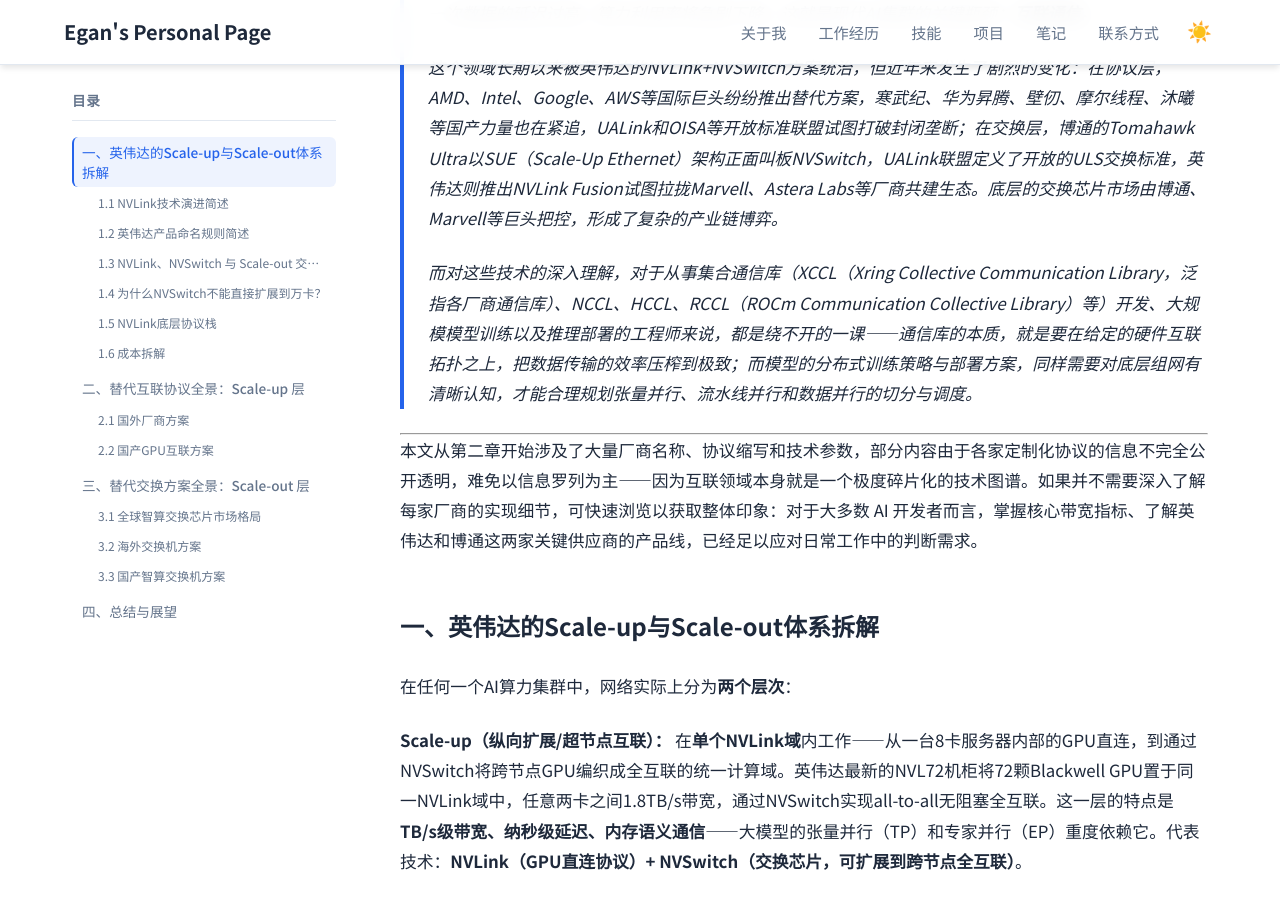
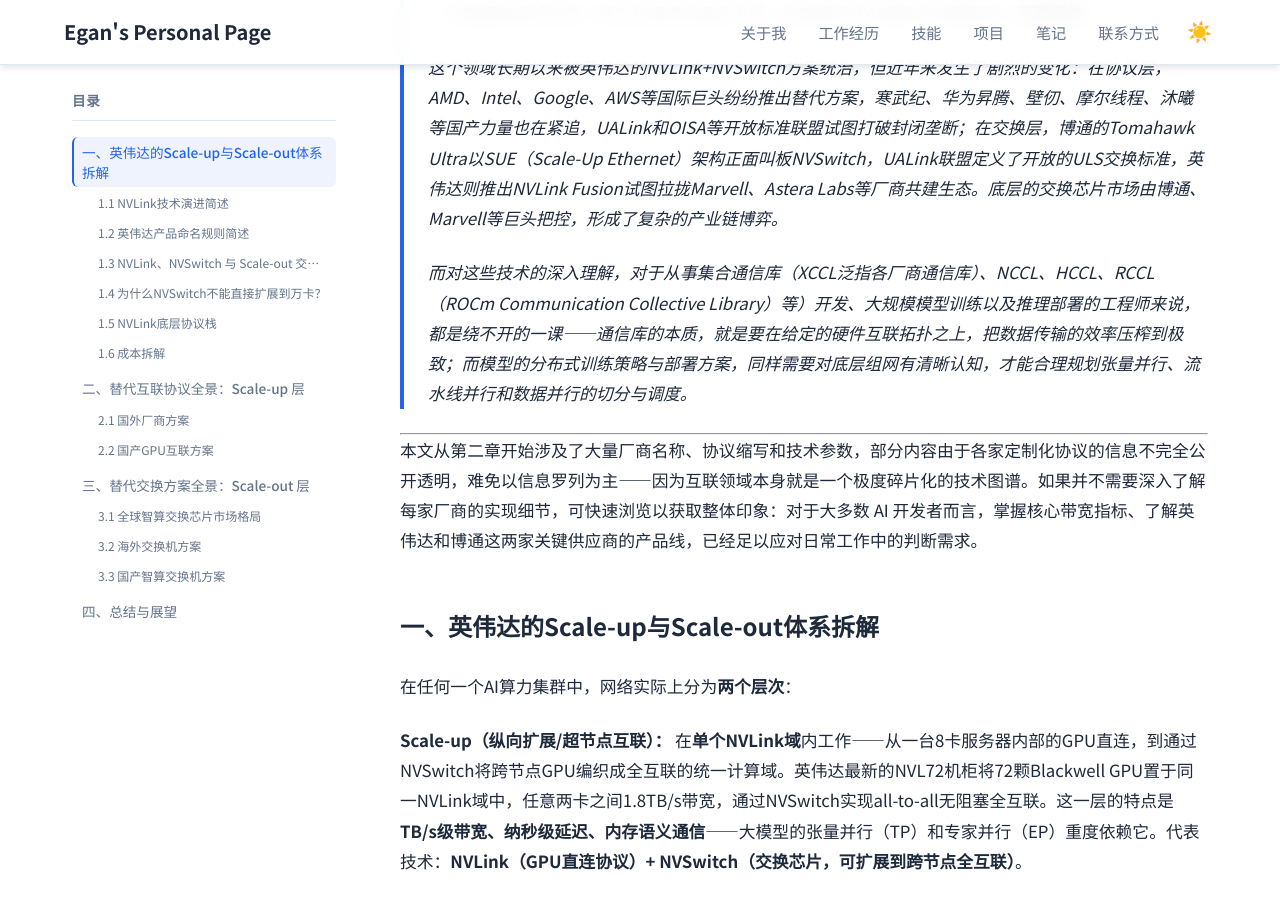
Before and after one commit to Lejun-Hu/Lejun-Hu.github.io, a Jekyll site: the page built from _notes/2026-7-12-GPU_Interconnect_Research.md, in a window 1280 px wide and 900 px high, scrolled down 555 px. Built offline with Jekyll 4.4.1, drawn with Linux system fonts in a browser that asks for light colours.

Commit message:
更新笔记

```diff
--- a/_notes/2026-7-12-GPU_Interconnect_Research.md
+++ b/_notes/2026-7-12-GPU_Interconnect_Research.md
@@ -14,7 +14,7 @@ published: true
 >
 > 这个领域长期以来被英伟达的NVLink+NVSwitch方案统治，但近年来发生了剧烈的变化：在协议层，AMD、Intel、Google、AWS等国际巨头纷纷推出替代方案，寒武纪、华为昇腾、壁仞、摩尔线程、沐曦等国产力量也在紧追，UALink和OISA等开放标准联盟试图打破封闭垄断；在交换层，博通的Tomahawk Ultra以SUE（Scale-Up Ethernet）架构正面叫板NVSwitch，UALink联盟定义了开放的ULS交换标准，英伟达则推出NVLink Fusion试图拉拢Marvell、Astera Labs等厂商共建生态。底层的交换芯片市场由博通、Marvell等巨头把控，形成了复杂的产业链博弈。
 >
-> 而对这些技术的深入理解，对于从事集合通信库（XCCL（Xring Collective Communication Library，泛指各厂商通信库）、NCCL、HCCL、RCCL（ROCm Communication Collective Library）等）开发、大规模模型训练以及推理部署的工程师来说，都是绕不开的一课——通信库的本质，就是要在给定的硬件互联拓扑之上，把数据传输的效率压榨到极致；而模型的分布式训练策略与部署方案，同样需要对底层组网有清晰认知，才能合理规划张量并行、流水线并行和数据并行的切分与调度。
+> 而对这些技术的深入理解，对于从事集合通信库（XCCL泛指各厂商通信库）、NCCL、HCCL、RCCL（ROCm Communication Collective Library）等）开发、大规模模型训练以及推理部署的工程师来说，都是绕不开的一课——通信库的本质，就是要在给定的硬件互联拓扑之上，把数据传输的效率压榨到极致；而模型的分布式训练策略与部署方案，同样需要对底层组网有清晰认知，才能合理规划张量并行、流水线并行和数据并行的切分与调度。
 
 ---
 
```
